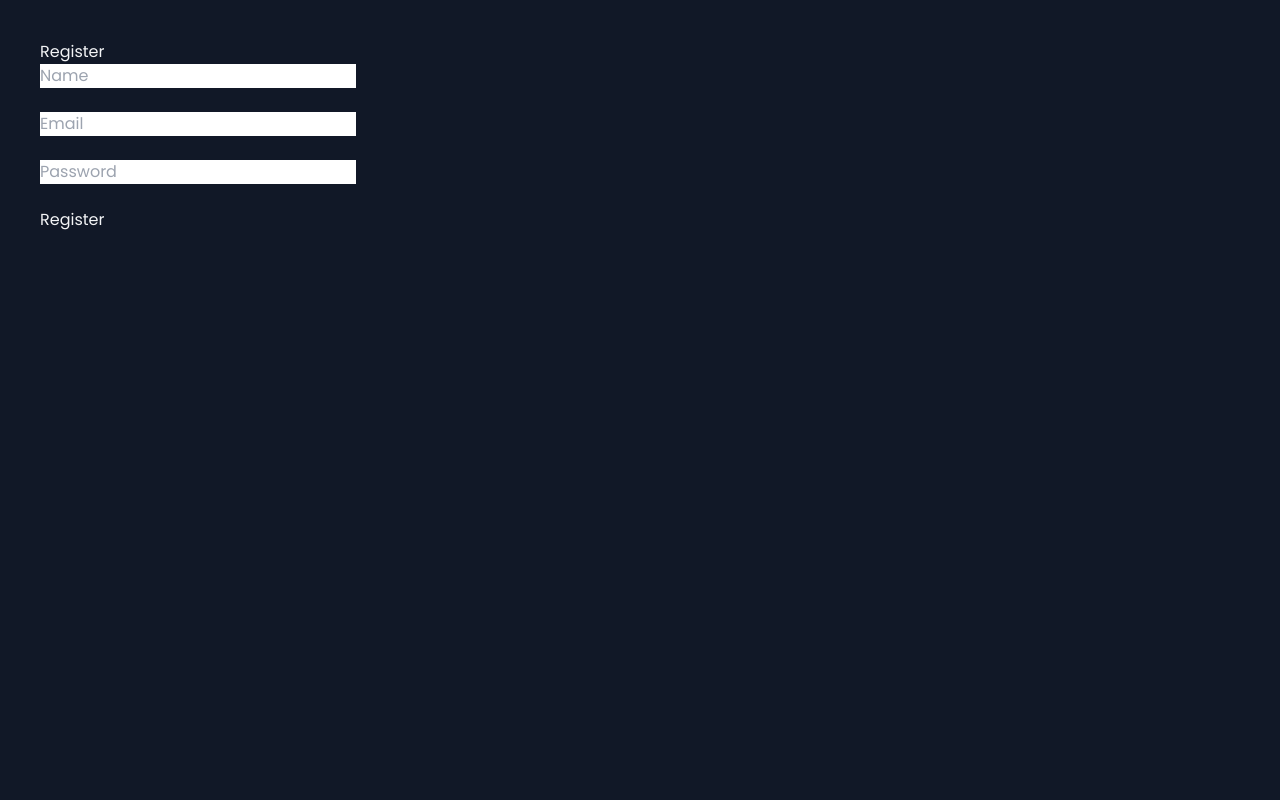
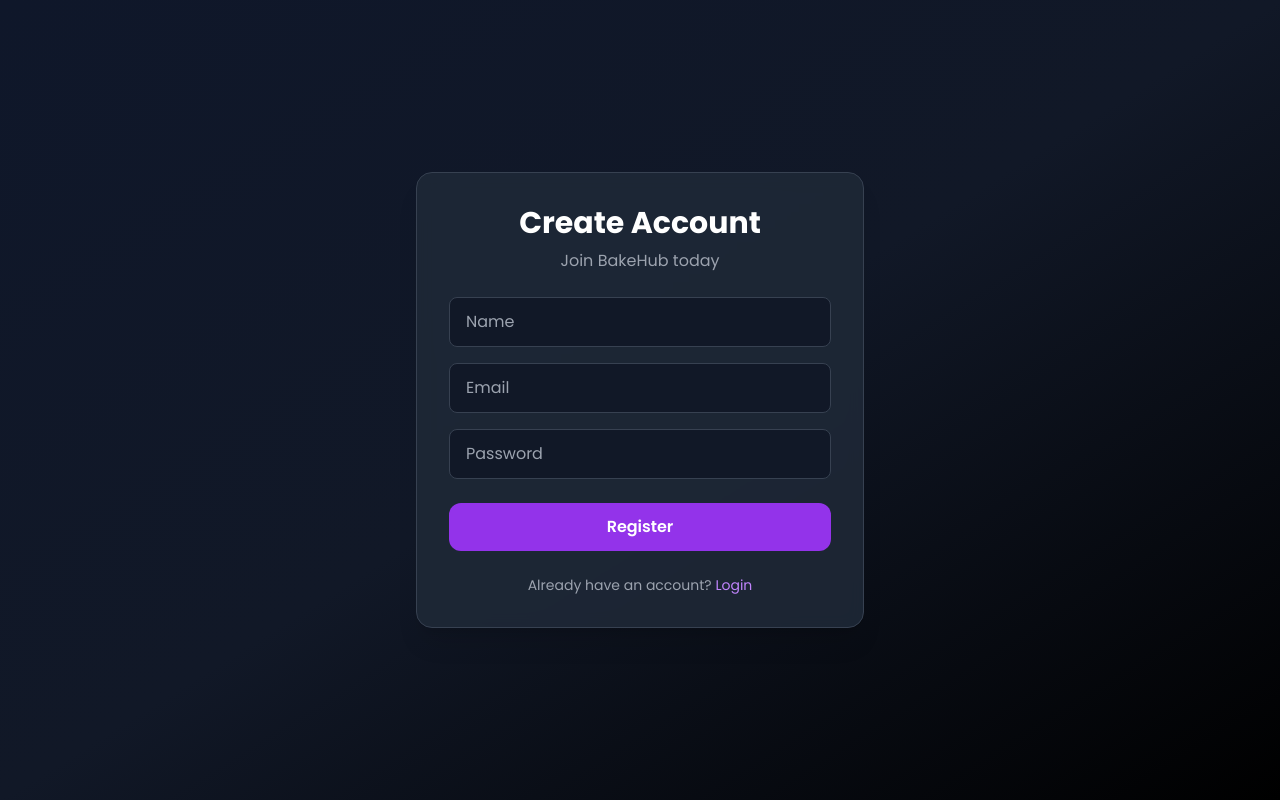
Before and after one commit to KrithikaPoojary/Bakery-Hub, a React (Create React App) app in the folder frontend/: page /register in a window 1280 px wide. Built offline with nearby package versions, Linux system fonts and the light colour scheme.

Commit message:
Updated styles for login

```diff
--- a/frontend/src/pages/Auth/Login.js
+++ b/frontend/src/pages/Auth/Login.js
@@ -1,12 +1,52 @@
+import React from "react";
+import { Link } from "react-router-dom";
+
 function Register() {
   return (
-    <div style={{ padding: "40px" }}>
-      <h2>Register</h2>
-      <input placeholder="Name" /><br /><br />
-      <input placeholder="Email" /><br /><br />
-      <input type="password" placeholder="Password" /><br /><br />
-      <button>Register</button>
-    </div>
+    <main className="min-h-screen flex items-center justify-center bg-gray-900">
+      <div className="w-full max-w-md bg-gray-800 border border-gray-700 rounded-2xl shadow-xl px-8 py-10 text-white">
+        <h2 className="text-2xl font-bold text-center mb-2">
+          Create Account
+        </h2>
+        <p className="text-gray-400 text-center mb-6">
+          Join BakeHub and get started
+        </p>
+
+        {/* Name */}
+        <input
+          type="text"
+          placeholder="Name"
+          className="w-full mb-4 px-4 py-3 rounded-lg bg-gray-900 border border-gray-700 text-white placeholder-gray-400 focus:outline-none focus:ring-2 focus:ring-purple-500"
+        />
+
+        {/* Email */}
+        <input
+          type="email"
+          placeholder="Email"
+          className="w-full mb-4 px-4 py-3 rounded-lg bg-gray-900 border border-gray-700 text-white placeholder-gray-400 focus:outline-none focus:ring-2 focus:ring-purple-500"
+        />
+
+        {/* Password */}
+        <input
+          type="password"
+          placeholder="Password"
+          className="w-full mb-6 px-4 py-3 rounded-lg bg-gray-900 border border-gray-700 text-white placeholder-gray-400 focus:outline-none focus:ring-2 focus:ring-purple-500"
+        />
+
+        {/* Button */}
+        <button className="w-full bg-purple-600 hover:bg-purple-700 transition text-white py-3 rounded-xl font-semibold">
+          Register
+        </button>
+
+        {/* Login link */}
+        <p className="text-sm text-gray-400 text-center mt-5">
+          Already have an account?{" "}
+          <Link to="/login" className="text-purple-400 hover:underline">
+            Login
+          </Link>
+        </p>
+      </div>
+    </main>
   );
 }
 
--- a/frontend/src/pages/Auth/Register.js
+++ b/frontend/src/pages/Auth/Register.js
@@ -1,13 +1,44 @@
-function Register() {
+import React from "react";
+import { Link } from "react-router-dom";
+
+export default function Register() {
   return (
-    <div style={{ padding: "40px" }}>
-      <h2>Register</h2>
-      <input placeholder="Name" /><br /><br />
-      <input placeholder="Email" /><br /><br />
-      <input type="password" placeholder="Password" /><br /><br />
-      <button>Register</button>
+    <div className="min-h-screen flex items-center justify-center bg-gradient-to-br from-slate-900 via-gray-900 to-black px-4">
+      <div className="w-full max-w-md bg-gray-800/90 backdrop-blur border border-gray-700 rounded-2xl shadow-xl p-8 text-white">
+        <h2 className="text-3xl font-bold text-center mb-2">
+          Create Account
+        </h2>
+        <p className="text-gray-400 text-center mb-6">
+          Join BakeHub today
+        </p>
+
+        <input
+          className="w-full mb-4 px-4 py-3 rounded-lg bg-gray-900 border border-gray-700 focus:outline-none focus:ring-2 focus:ring-purple-600"
+          placeholder="Name"
+        />
+
+        <input
+          className="w-full mb-4 px-4 py-3 rounded-lg bg-gray-900 border border-gray-700 focus:outline-none focus:ring-2 focus:ring-purple-600"
+          placeholder="Email"
+        />
+
+        <input
+          type="password"
+          className="w-full mb-6 px-4 py-3 rounded-lg bg-gray-900 border border-gray-700 focus:outline-none focus:ring-2 focus:ring-purple-600"
+          placeholder="Password"
+        />
+
+        <button className="w-full py-3 bg-purple-600 hover:bg-purple-700 rounded-xl font-semibold transition">
+          Register
+        </button>
+
+        <p className="text-sm text-gray-400 text-center mt-6">
+          Already have an account?{" "}
+          <Link to="/login" className="text-purple-400 hover:underline">
+            Login
+          </Link>
+        </p>
+      </div>
     </div>
   );
 }
-
-export default Register;
```
